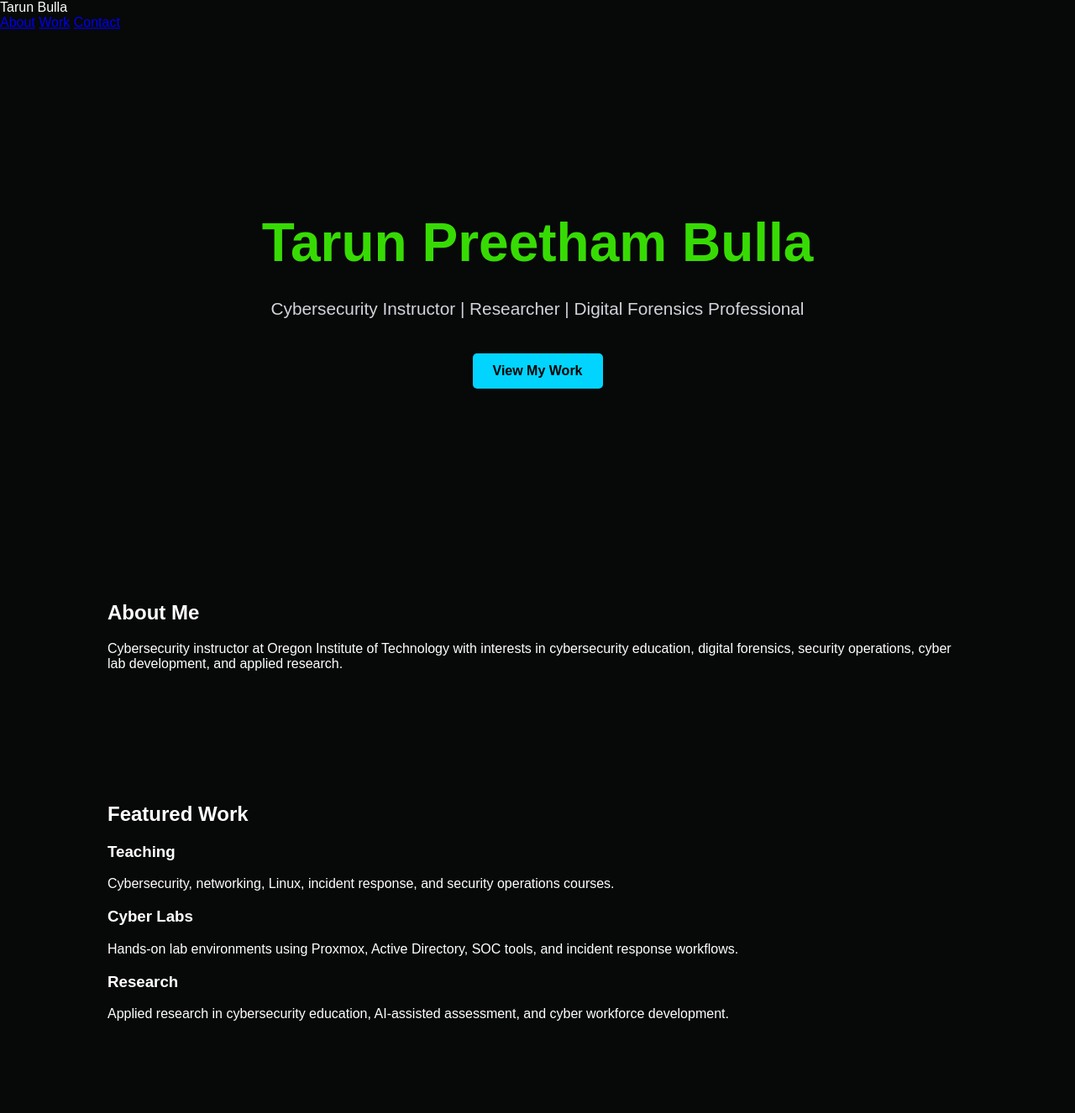
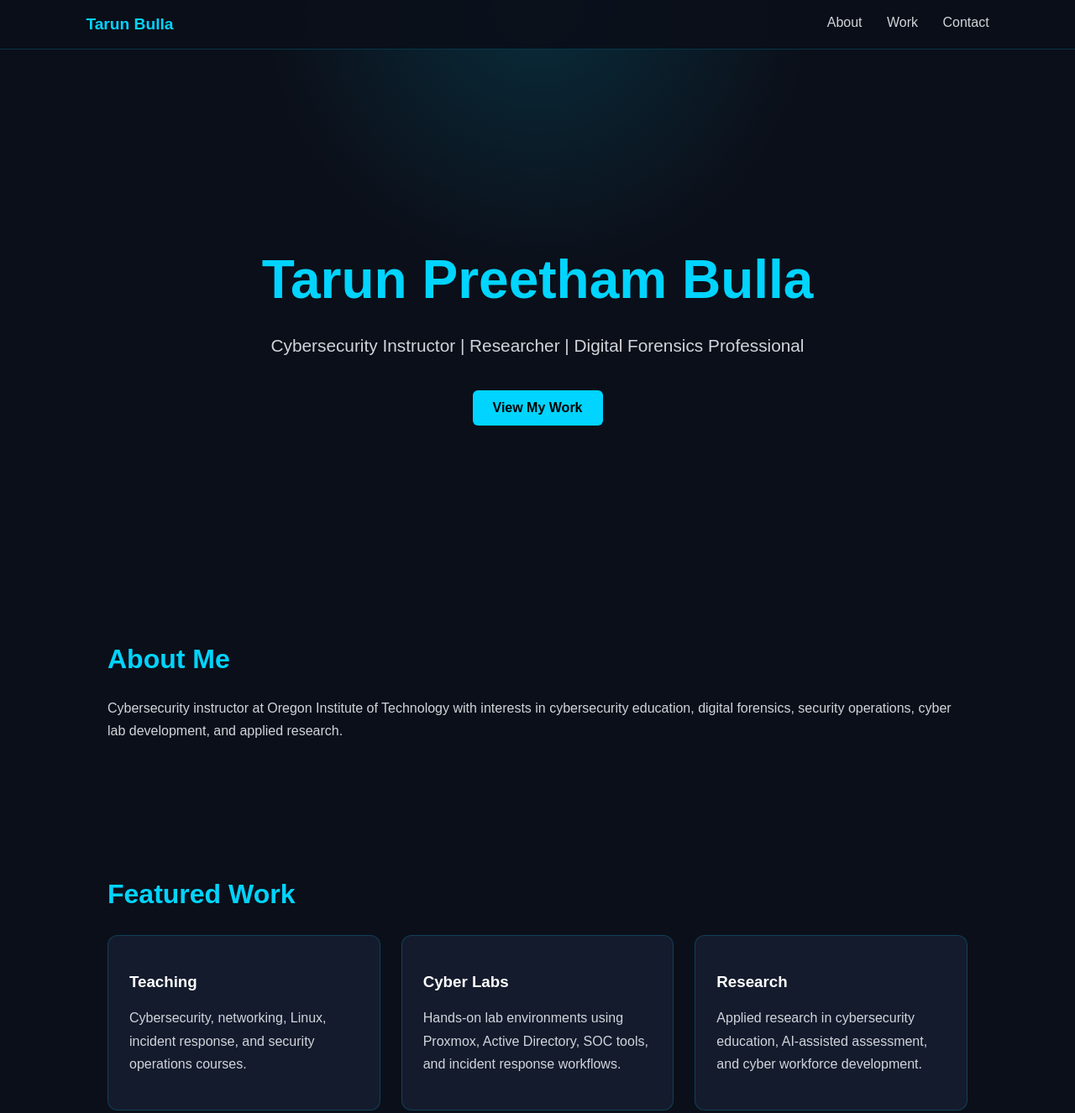
Before and after one commit to tarunpreetham/tarunpreetham.github.io, a plain HTML site: page index.html in a window 1280 px wide. Shown: the top 1326 px of the page at 84% size. Drawn offline with Linux system fonts and the light colour scheme.

Commit message:
Update styles for body, navigation, and hero section

```diff
--- a/style.css
+++ b/style.css
@@ -1,24 +1,55 @@
 body {
     margin: 0;
-    background: #070808;
+    background: #0b0f19;
     color: white;
     font-family: Arial, sans-serif;
 }
 
+nav {
+    position: fixed;
+    top: 0;
+    width: 100%;
+    padding: 18px 8%;
+    background: rgba(11, 15, 25, 0.9);
+    display: flex;
+    justify-content: space-between;
+    box-sizing: border-box;
+    border-bottom: 1px solid rgba(0, 212, 255, 0.2);
+}
+
+.logo {
+    color: #00d4ff;
+    font-weight: bold;
+    font-size: 1.2rem;
+}
+
+.nav-links a {
+    color: #d1d5db;
+    text-decoration: none;
+    margin-left: 25px;
+}
+
+.nav-links a:hover {
+    color: #00d4ff;
+}
+
 .hero {
     min-height: 75vh;
-
+    padding-top: 80px;
     display: flex;
     flex-direction: column;
-
     justify-content: center;
     align-items: center;
     text-align: center;
+
+    background:
+        radial-gradient(circle at top, rgba(0, 212, 255, 0.15), transparent 35%),
+        #0b0f19;
 }
 
 .hero h1 {
     font-size: 4rem;
-    color: #37db04;
+    color: #00d4ff;
     margin-bottom: 10px;
 }
 
@@ -33,7 +64,7 @@
     background: #00d4ff;
     color: black;
     text-decoration: none;
-    border-radius: 5px;
+    border-radius: 6px;
     font-weight: bold;
 }
 
@@ -45,3 +76,60 @@
 section {
     padding: 60px 10%;
 }
+
+section h2 {
+    color: #00d4ff;
+    font-size: 2rem;
+}
+
+section p {
+    color: #d1d5db;
+    line-height: 1.7;
+}
+
+.cards {
+    display: flex;
+    gap: 25px;
+    margin-top: 30px;
+}
+
+.card {
+    background: #141b2d;
+    padding: 25px;
+    border-radius: 12px;
+    border: 1px solid rgba(0, 212, 255, 0.2);
+    flex: 1;
+}
+
+.card h3 {
+    color: white;
+}
+
+.card p {
+    color: #d1d5db;
+}
+
+.card:hover {
+    border-color: #00d4ff;
+    transform: translateY(-5px);
+    transition: 0.3s;
+}
+
+@media (max-width: 768px) {
+    .hero h1 {
+        font-size: 2.5rem;
+    }
+
+    .cards {
+        flex-direction: column;
+    }
+
+    nav {
+        flex-direction: column;
+        align-items: center;
+    }
+
+    .nav-links {
+        margin-top: 10px;
+    }
+}
```
